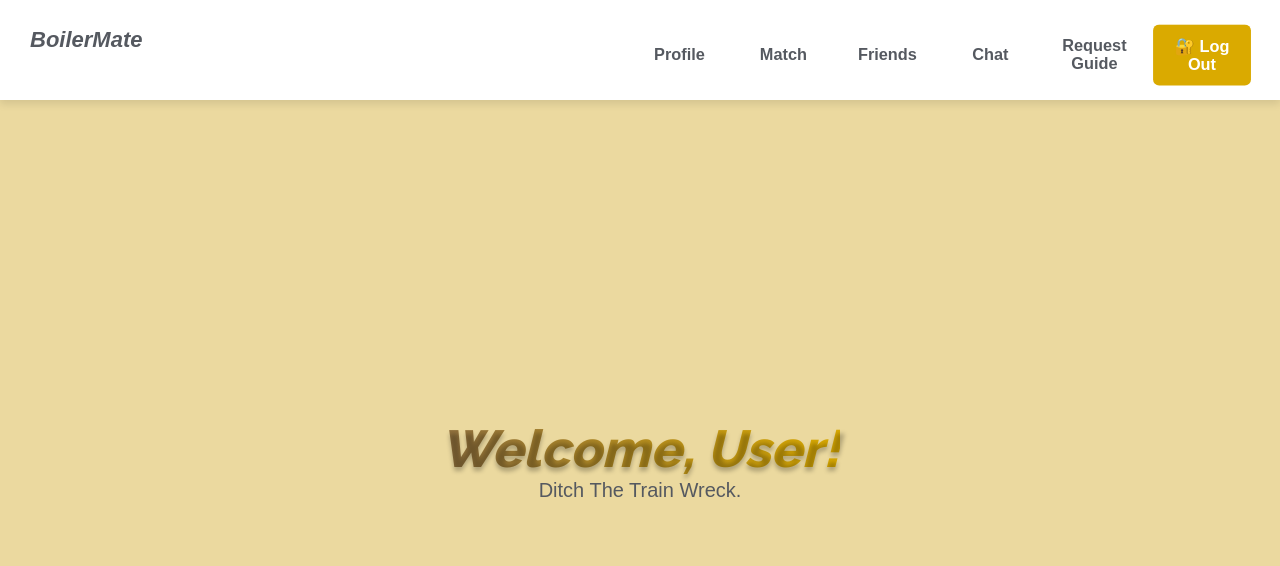
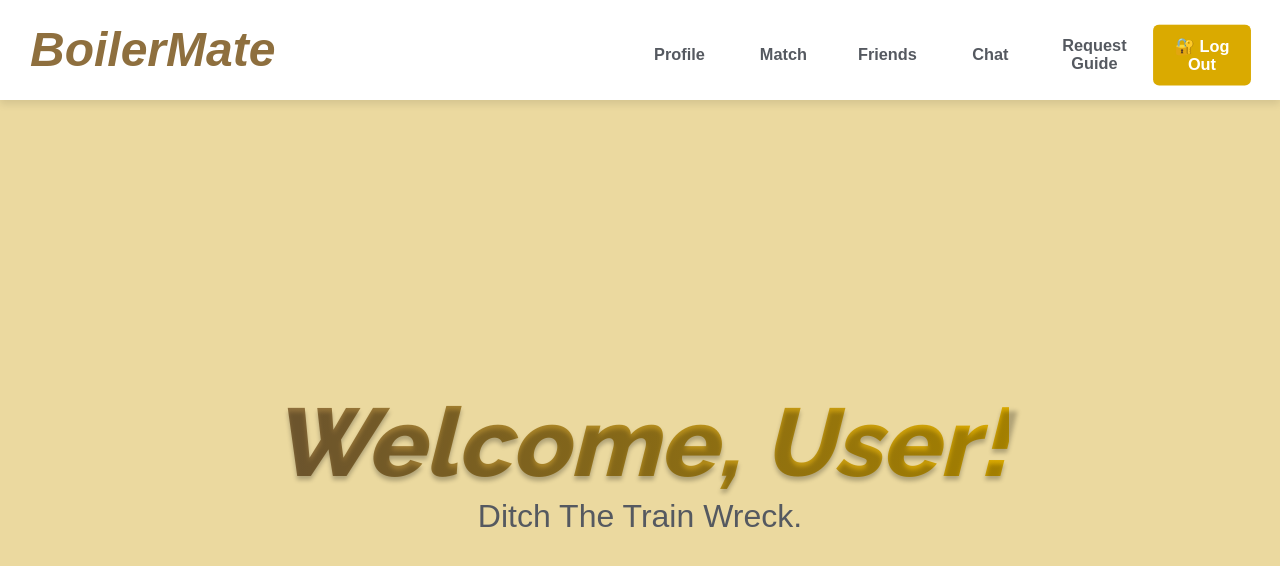
Before and after one commit to MatGalej/BoilerMate, a React (Create React App) app in the folder boiler-mate/: page /home in a window 1280 px wide. Shown: the top 566 px of the page. Built offline with nearby package versions, Linux system fonts and the light colour scheme.

Commit message:
minor css tweaks

```diff
--- a/boiler-mate/src/css/Home.css
+++ b/boiler-mate/src/css/Home.css
@@ -28,9 +28,13 @@ body, html {
   }
 
   .nav-left h2 {
-    font-size: 22px;
+    font-size: 3rem;
     font-weight: 700;
-    color: #555960;
+    color: #8E6F3E;
+    margin: 0;          /* Remove default H2 margins */
+    line-height: 1;
+    padding: 15px 30px;     /* Or another small line-height if needed */
+    padding: 0;
   }
 
   .nav-right {
@@ -74,7 +78,7 @@ body, html {
   }
 
   .welcome-text {
-    font-size: 52px;
+    font-size: 6rem;
     font-weight: 800;
     background: linear-gradient(to right, #8E6F3E, #DAAA00);
     -webkit-background-clip: text;
@@ -82,7 +86,7 @@ body, html {
   }
 
   .welcome-container p {
-    font-size: 20px;
+    font-size: 2rem;
     color: #555960;
   }
 
```
